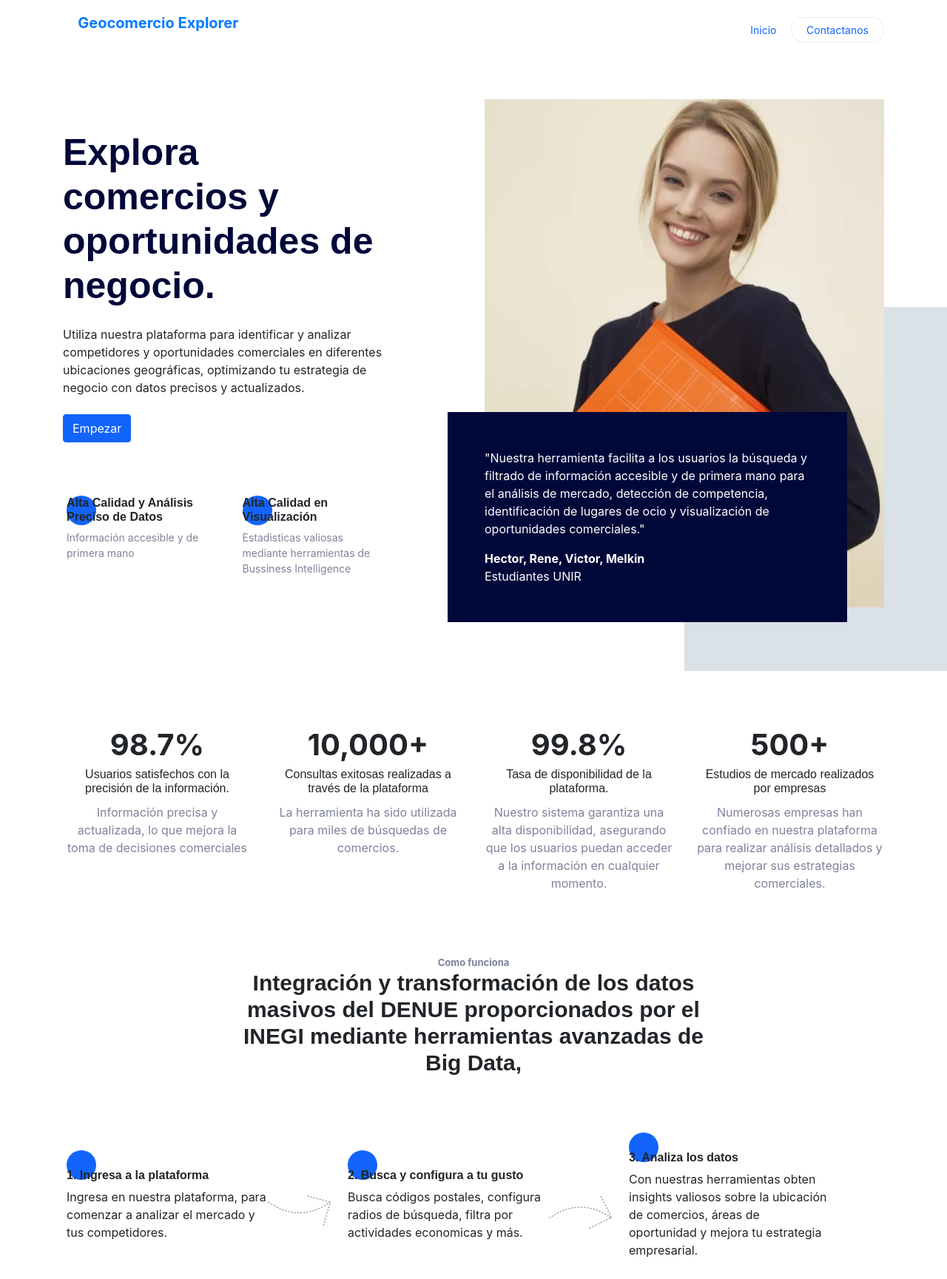
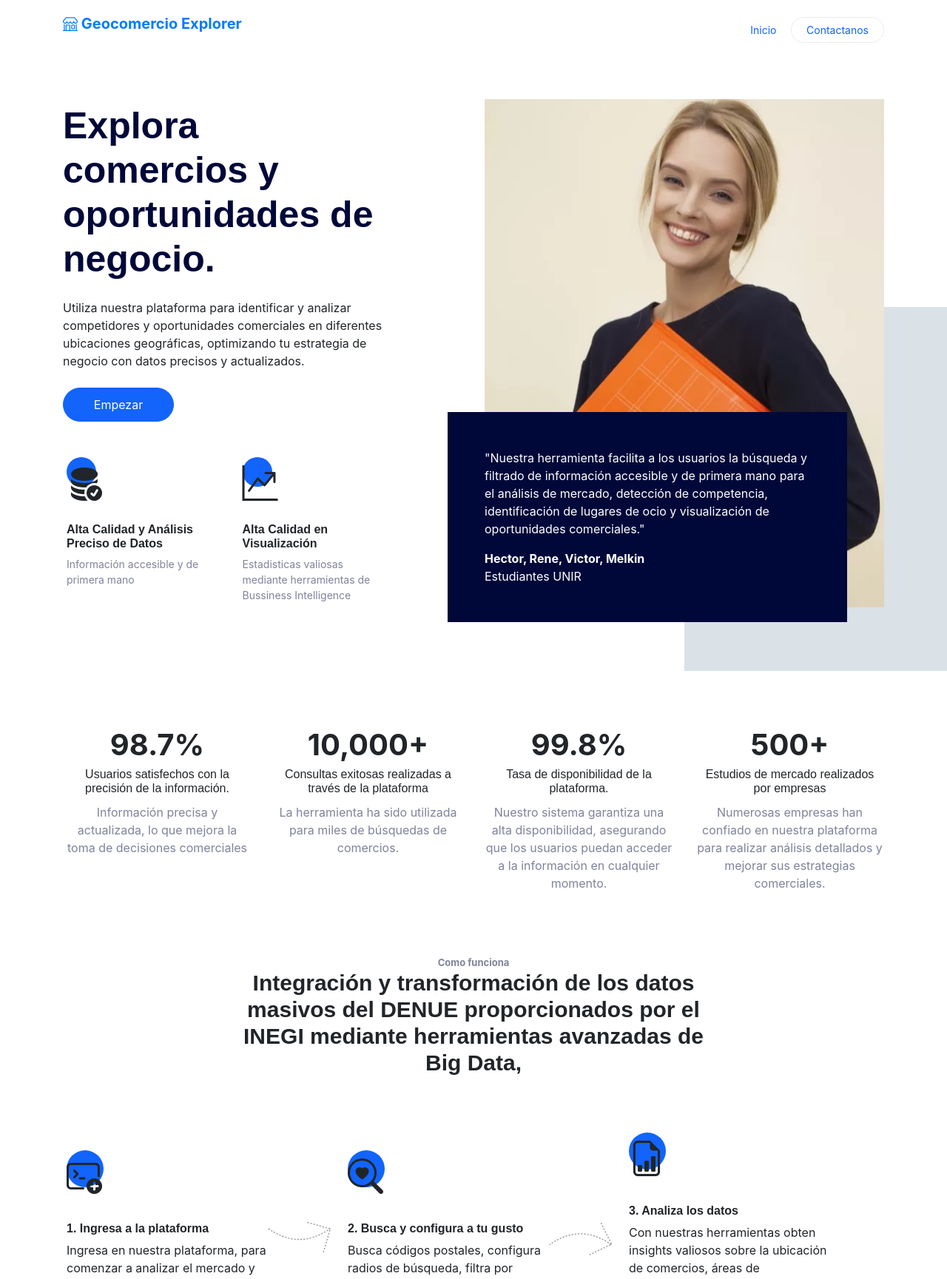
Before and after one commit to MelHerrera/GeoComercioExplorer, a Django app: page / in a window 1280 px wide. Shown: the top 1729 px of the page at 74% size. Run offline with Django 5.2, Linux system fonts and the light colour scheme; some libraries are stand-ins or nearby versions; some web fonts are replaced.

Commit message:
Configuracion de bootstrap icons y mejoras generales en el home

```diff
--- a/GeoComercioExplorer/static/css/main.css
+++ b/GeoComercioExplorer/static/css/main.css
@@ -524,8 +524,8 @@ h1, .h1, h2, .h2, h3, .h3, h4, .h4 {
       .how-it-works .step .icon-wrap:before {
         position: absolute;
         content: "";
-        width: 40px;
-        height: 40px;
+        width: 50px;
+        height: 50px;
         border-radius: 50%;
         background: #1264fa;
         z-index: -1; }
@@ -629,7 +629,7 @@ h1, .h1, h2, .h2, h3, .h3, h4, .h4 {
   .img-wrap-2 .dotted:before {
     position: absolute;
     content: "";
-    background-image: url("../images/dotted.png");
+    background-image: url("../img/dotted.png");
     height: 273px;
     width: 313px;
     z-index: -1;
--- a/GeoComercioExplorer/templates/home.html
+++ b/GeoComercioExplorer/templates/home.html
@@ -12,13 +12,15 @@
     <p class="mb-4 aos-init aos-animate" data-aos="fade-up" data-aos-delay="100">
       Utiliza nuestra plataforma para identificar y analizar competidores y oportunidades comerciales en diferentes ubicaciones geográficas, optimizando tu estrategia de negocio con datos precisos y actualizados.
     </p>
-    <p data-aos="fade-up" data-aos-delay="200" class="aos-init aos-animate"><a href="https://preview.colorlib.com/theme/design/#" class="btn btn-primary">Empezar</a></p>
+    <p data-aos="fade-up" data-aos-delay="200" class="aos-init aos-animate">
+      <a href="" class="btn btn-primary" style="width: 150px; border-radius: 30px; padding: 10px;">Empezar</a>
+    </p>
     </div>
     <div class="row gutter-v1">
     <div class="col-6 col-sm-6 col-md-6 col-lg-6 aos-init aos-animate" data-aos="fade-up" data-aos-delay="0">
     <div class="feature">
-    <div class="mb-4 icon-wrap">
-    <span class="flaticon-square"></span>
+    <div class="mb-3 icon-wrap">
+      <i class="bi bi-database-fill-check" style="font-size: 3rem;"></i>
     </div>
     <h3>Alta Calidad y Análisis Preciso de Datos</h3>
     <p>Información accesible y de primera mano</p>
@@ -26,8 +28,8 @@
     </div>
     <div class="col-6 col-sm-6 col-md-6 col-lg-6 aos-init aos-animate" data-aos="fade-up" data-aos-delay="100">
     <div class="feature">
-    <div class="mb-4 icon-wrap">
-    <span class="flaticon-blueprint"></span>
+    <div class="mb-3 icon-wrap">
+      <i class="bi bi-graph-up-arrow" style="font-size: 3rem;"></i>
     </div>
     <h3>Alta Calidad en Visualización</h3>
     <p>Estadisticas valiosas mediante herramientas de Bussiness Intelligence</p>
@@ -100,7 +102,7 @@
     <div class="col-md-4 aos-init aos-animate" data-aos="fade-up" data-aos-delay="0">
     <div class="step">
     <div class="mb-4 icon-wrap">
-    <span class="flaticon-technology"></span>
+      <i class="bi bi-terminal-plus" style="font-size: 3rem;"></i>
     </div>
     <h3>1. Ingresa a la plataforma</h3>
     <p>Ingresa en nuestra plataforma, para comenzar a analizar el mercado y tus competidores.</p>
@@ -119,7 +121,7 @@
     <div class="col-md-4 aos-init aos-animate" data-aos="fade-up" data-aos-delay="100">
     <div class="step">
     <div class="mb-4 icon-wrap">
-    <span class="flaticon-illumination"></span>
+      <i class="bi bi-search-heart" style="font-size: 3rem;"></i>
     </div>
     <h3>2. Busca y configura a tu gusto</h3>
     <p>Busca códigos postales, configura radios de búsqueda, filtra por actividades economicas y más.</p>
@@ -138,7 +140,7 @@
     <div class="col-md-4 aos-init aos-animate" data-aos="fade-up" data-aos-delay="200">
     <div class="step">
     <div class="mb-4 icon-wrap">
-    <span class="flaticon-worker"></span>
+      <i class="bi bi-file-earmark-bar-graph" style="font-size: 3rem;"></i>
     </div>
     <h3>3. Analiza los datos</h3>
     <p>Con nuestras herramientas obten insights valiosos sobre la ubicación de comercios, áreas de oportunidad y mejora tu estrategia empresarial.</p>
@@ -171,12 +173,14 @@
       Turismo y ocio.
     </p>
     </ul>
-    <p data-aos="fade-up" data-aos-delay="300" class="aos-init aos-animate"><a href="" class="btn btn-primary">Empezar</a></p>
+    <p data-aos="fade-up" data-aos-delay="300" class="aos-init aos-animate">
+      <a href="#" class="btn btn-primary" style="border-radius: 30px; width: 150px; padding: 10px;">Empezar</a>
+    </p>
     </div>
     <div class="col-lg-6 aos-init aos-animate" data-aos="fade-up" data-aos-delay="0">
     <figure class="img-wrap-2">
     <img src="{% static 'img/hero_2.jpg' %}" alt="Image" class="img-fluid">
-    <div class="dotted"></div>
+    <!-- <div class="dotted"></div> -->
     </figure>
     </div>
     </div>
--- a/GeoComercioExplorer/urls.py
+++ b/GeoComercioExplorer/urls.py
@@ -16,11 +16,13 @@ Including another URLconf
 """
 from django.contrib import admin
 from django.urls import path
-from GeoComercioExplorer.views import HomePage
+from GeoComercioExplorer.views import HomePage, DashBoard
 from django.conf import settings
 from django.conf.urls.static import static
 
 urlpatterns = [
     path('admin/', admin.site.urls),
     path('', HomePage),
+    path('dashboard', DashBoard)
+
 ]
--- a/GeoComercioExplorer/views.py
+++ b/GeoComercioExplorer/views.py
@@ -3,3 +3,8 @@ from django.shortcuts import render
 
 def HomePage(request):
     return render(request, "home.html")
+
+def DashBoard(request):
+    # codigoPostal = codigoPostal if codigoPostal else 10
+    codigoPostal = 10
+    return render(request, "dashboard.html")
```
Also changed, not shown: GeoComercioExplorer/templates/dashboard.html (added, +8 -0 lines), GeoComercioExplorer/static/img/dotted.png (added), GeoComercioExplorer/static/vendor/bootstrap/fonts/bootstrap-icons.woff (added), GeoComercioExplorer/static/vendor/bootstrap/fonts/bootstrap-icons.woff2 (added).
